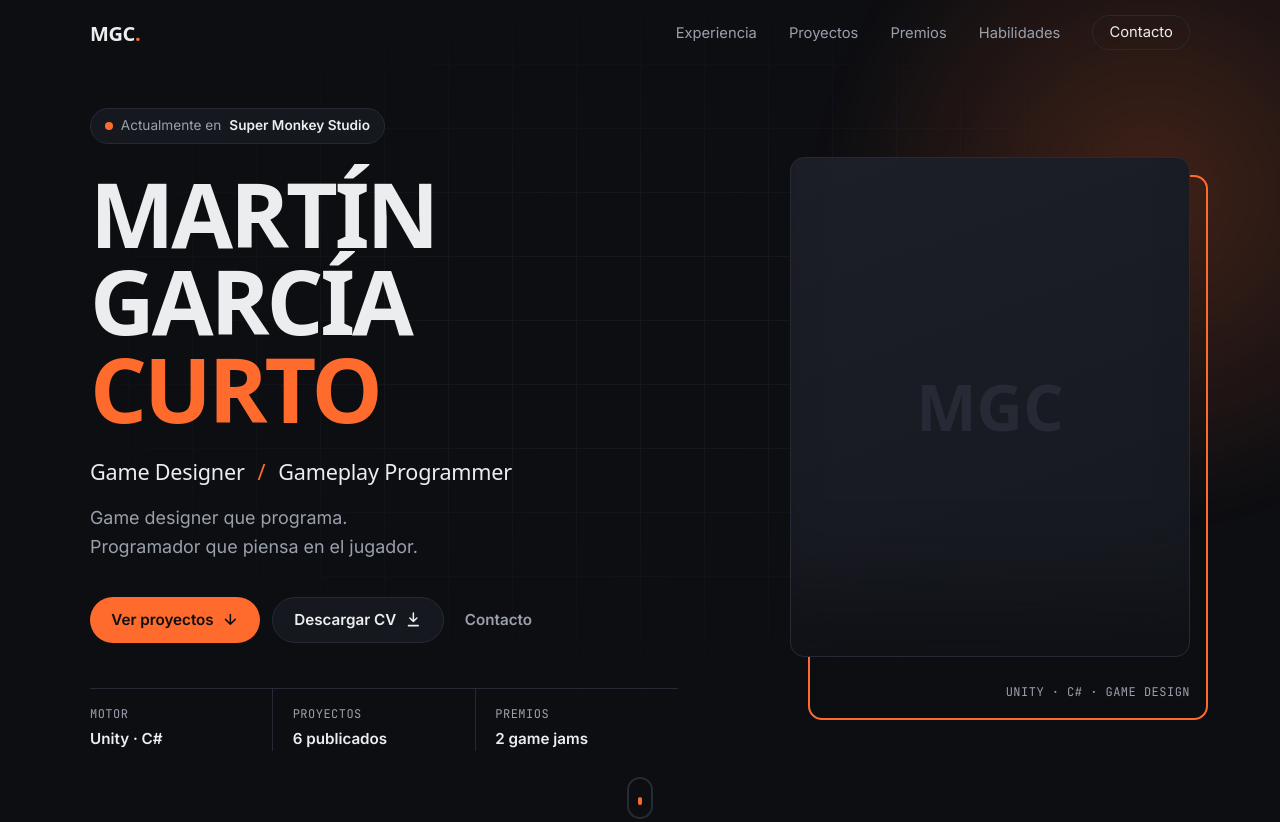
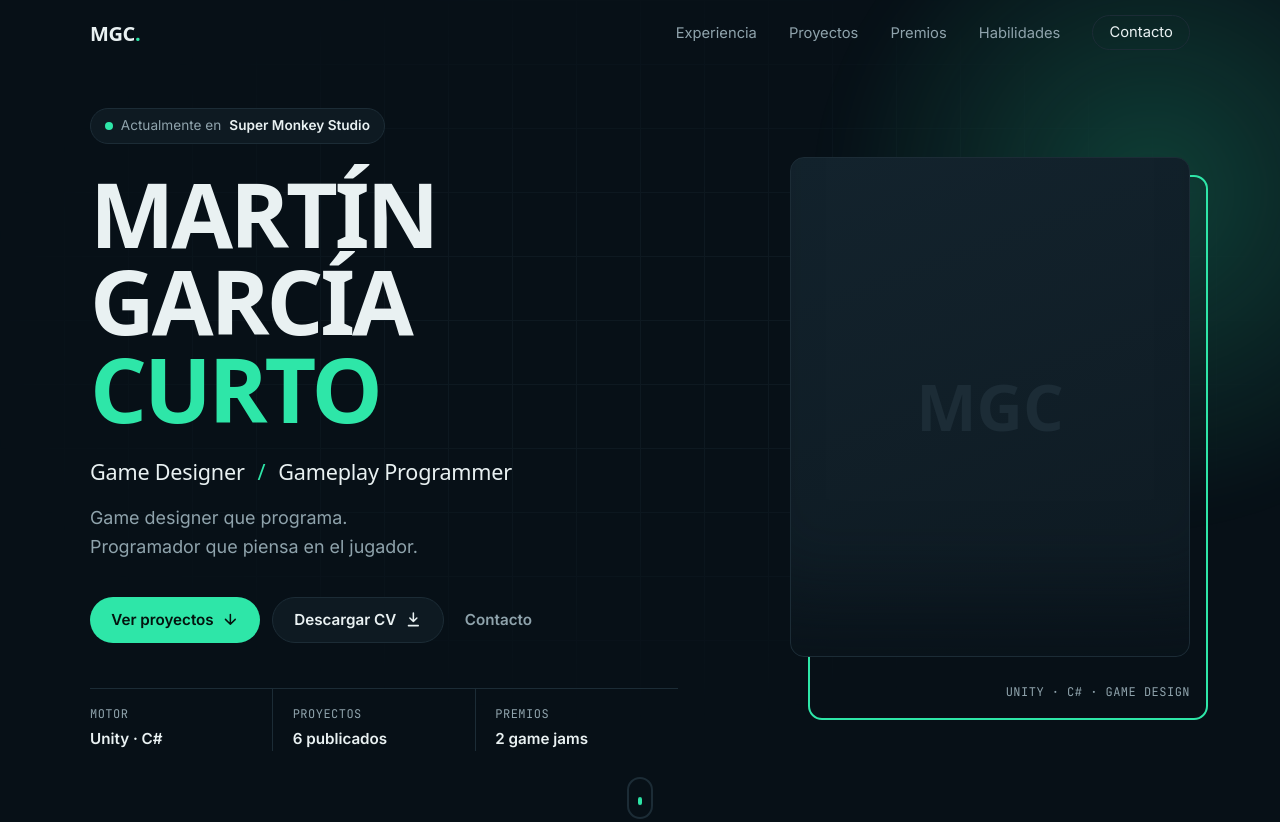
Before and after one commit to martingc-dev/martingc-dev.github.io, a plain HTML site: page index.html in a window 1280 px wide. Shown: the top 822 px of the page. Drawn offline with Linux system fonts and the light colour scheme; a web font is replaced by a local one.

Commit message:
Cambiar colores

```diff
--- a/css/styles.css
+++ b/css/styles.css
@@ -4,15 +4,15 @@
 
 /* ---------- Tokens ---------- */
 :root {
-  --bg:        #0D0E12;
-  --surface:   #16181F;
-  --surface-2: #1C1F28;
-  --border:    #262A35;
-  --text:      #ECEDEF;
-  --muted:     #9AA0AC;
-  --accent:    #FF6B2C;
-  --accent-ink:#0D0E12;              /* texto sobre el acento */
-  --accent-soft: rgb(255 107 44 / .14);
+  --bg:        #071017;
+  --surface:   #0E1A22;
+  --surface-2: #13232D;
+  --border:    #1C2C36;
+  --text:      #E9F1F2;
+  --muted:     #8FA3AC;
+  --accent:    #2EE6A8;
+  --accent-ink:#04130E;              /* texto sobre el acento */
+  --accent-soft: rgb(46 230 168/ .14);
 
   --font-display: "Unbounded", system-ui, sans-serif;
   --font-body:    "Inter", system-ui, -apple-system, "Segoe UI", sans-serif;
@@ -82,7 +82,7 @@ button { font: inherit; color: inherit; background: none; border: 0; cursor: poi
   border-bottom: 1px solid transparent;
 }
 .site-header.is-scrolled {
-  background: rgb(13 14 18 / .8);
+  background: rgb(7 16 23 / .8);
   backdrop-filter: blur(12px);
   -webkit-backdrop-filter: blur(12px);
   border-bottom-color: var(--border);
@@ -144,7 +144,7 @@ button { font: inherit; color: inherit; background: none; border: 0; cursor: poi
 .hero__glow {
   position: absolute; z-index: -1;
   width: 60vmax; height: 60vmax; right: -20vmax; top: -15vmax;
-  background: radial-gradient(circle, rgb(255 107 44 / .22), transparent 60%);
+  background: radial-gradient(circle, rgb(46 230 168 / .22), transparent 60%);
   filter: blur(20px);
   pointer-events: none;
 }
@@ -167,13 +167,13 @@ button { font: inherit; color: inherit; background: none; border: 0; cursor: poi
 .hero__status strong { color: var(--text); font-weight: 600; }
 .dot {
   width: 8px; height: 8px; border-radius: 50%; background: var(--accent);
-  box-shadow: 0 0 0 0 rgb(255 107 44 / .6);
+  box-shadow: 0 0 0 0 rgb(46 230 168 / .6);
   animation: pulse 2.2s infinite;
 }
 @keyframes pulse {
-  0%   { box-shadow: 0 0 0 0 rgb(255 107 44 / .55); }
-  70%  { box-shadow: 0 0 0 9px rgb(255 107 44 / 0); }
-  100% { box-shadow: 0 0 0 0 rgb(255 107 44 / 0); }
+  0%   { box-shadow: 0 0 0 0 rgb(46 230 168 / .55); }
+  70%  { box-shadow: 0 0 0 9px rgb(46 230 168 / 0); }
+  100% { box-shadow: 0 0 0 0 rgb(46 230 168 / 0); }
 }
 
 .hero__title {
@@ -227,7 +227,7 @@ button { font: inherit; color: inherit; background: none; border: 0; cursor: poi
 .hero__photo-frame::after {
   content: ""; position: absolute; inset: 0;
   border-radius: inherit;
-  box-shadow: inset 0 -120px 80px -60px rgb(13 14 18 / .7);
+  box-shadow: inset 0 -120px 80px -60px rgb(7 16 23 / .7);
   pointer-events: none;
 }
 /* marco de acento desplazado */
--- a/index.html
+++ b/index.html
@@ -5,7 +5,7 @@
   <meta name="viewport" content="width=device-width, initial-scale=1">
   <title>Martín García Curto · Game Designer & Gameplay Programmer</title>
   <meta name="description" content="Portfolio de Martín García Curto, Game Designer y Gameplay Programmer especializado en Unity y C#.">
-  <meta name="theme-color" content="#0D0E12">
+  <meta name="theme-color" content="#071017">
 
   <!-- Vista previa al compartir el enlace -->
   <meta property="og:type" content="website">
```
Also changed, not shown: assets/favicon.svg, 1 other file.
